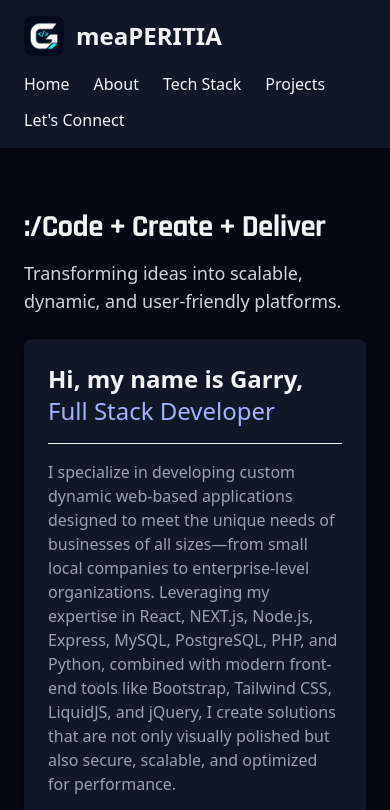
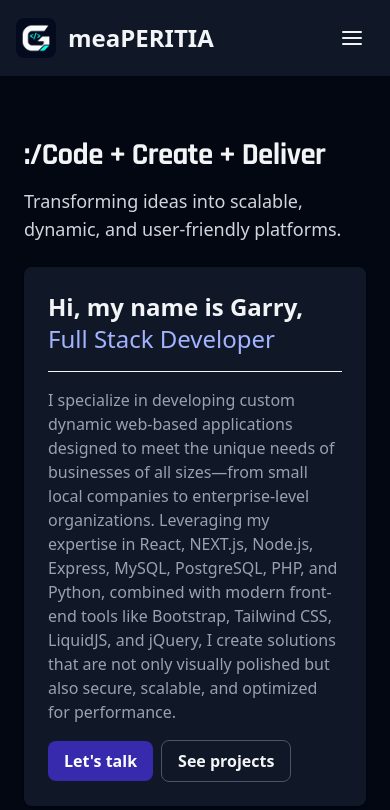
Before and after one commit to greencloud/greencloud-portfolio, a Next.js app: page / in a window 390 px wide. Shown: the top 810 px of the page. Built offline with nearby package versions, Linux system fonts and the light colour scheme.

Commit message:
Update menu.

```diff
--- a/src/components/Nav.tsx
+++ b/src/components/Nav.tsx
@@ -1,11 +1,16 @@
+"use client";
+
 import Image from "next/image";
 import Link from "next/link";
+import { useState } from "react";
 
 export default function Nav() {
+  const [menuOpen, setMenuOpen] = useState(false);
+
   return (
     <header className="bg-white dark:bg-gray-900 shadow-sm sticky top-0 z-20">
-      <div className="max-w-6xl mx-auto px-6 py-4 flex flex-wrap items-center justify-between gap-4">
-        <div className="flex items-center gap-3">
+      <div className="max-w-6xl mx-auto px-4 sm:px-6 py-4 flex flex-wrap items-center justify-between gap-4">
+        <div className="flex min-w-0 items-center gap-3">
           <Image
             src="/logo.png"
             alt="meaPERITIA logo"
@@ -17,9 +22,44 @@ export default function Nav() {
             <span className="text-2xl font-semibold">meaPERITIA</span>
           </Link>
         </div>
+        <button
+          type="button"
+          aria-label={menuOpen ? "Close menu" : "Open menu"}
+          aria-expanded={menuOpen}
+          aria-controls="main-navigation"
+          onClick={() => setMenuOpen(!menuOpen)}
+          className="ml-auto flex h-11 w-11 shrink-0 items-center justify-center rounded-lg hover:bg-gray-100 focus-visible:outline-2 focus-visible:outline-offset-2 dark:hover:bg-gray-800 lg:hidden"
+        >
+          <svg
+            aria-hidden="true"
+            width="24"
+            height="24"
+            viewBox="0 0 24 24"
+            fill="none"
+            stroke="currentColor"
+            strokeWidth="2"
+            strokeLinecap="round"
+          >
+            <path
+              d={menuOpen ? "M6 6l12 12M6 18 18 6" : "M3 6h18M3 12h18M3 18h18"}
+            />
+          </svg>
+        </button>
         <nav
+          id="main-navigation"
           aria-label="Main navigation"
-          className="flex flex-wrap gap-x-6 gap-y-3 text-base"
+          onClick={() => setMenuOpen(false)}
+          onKeyDown={(event) => {
+            if (event.key === "Escape") {
+              setMenuOpen(false);
+              document
+                .querySelector<HTMLButtonElement>(
+                  "[aria-controls='main-navigation']",
+                )
+                ?.focus();
+            }
+          }}
+          className={`${menuOpen ? "flex" : "hidden"} w-full flex-col gap-x-6 gap-y-3 text-base lg:flex lg:w-auto lg:flex-row`}
         >
           <a href="#home" className="hover:underline">
             Home
```
